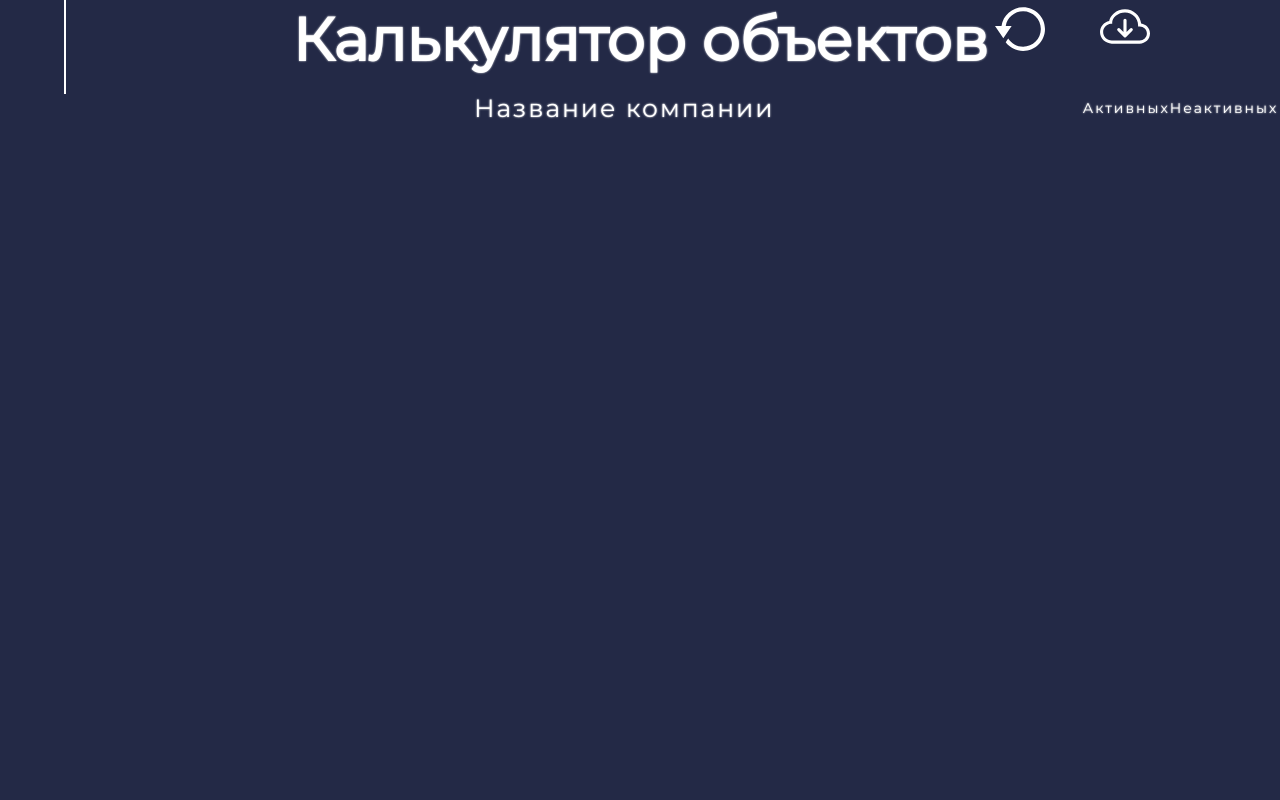
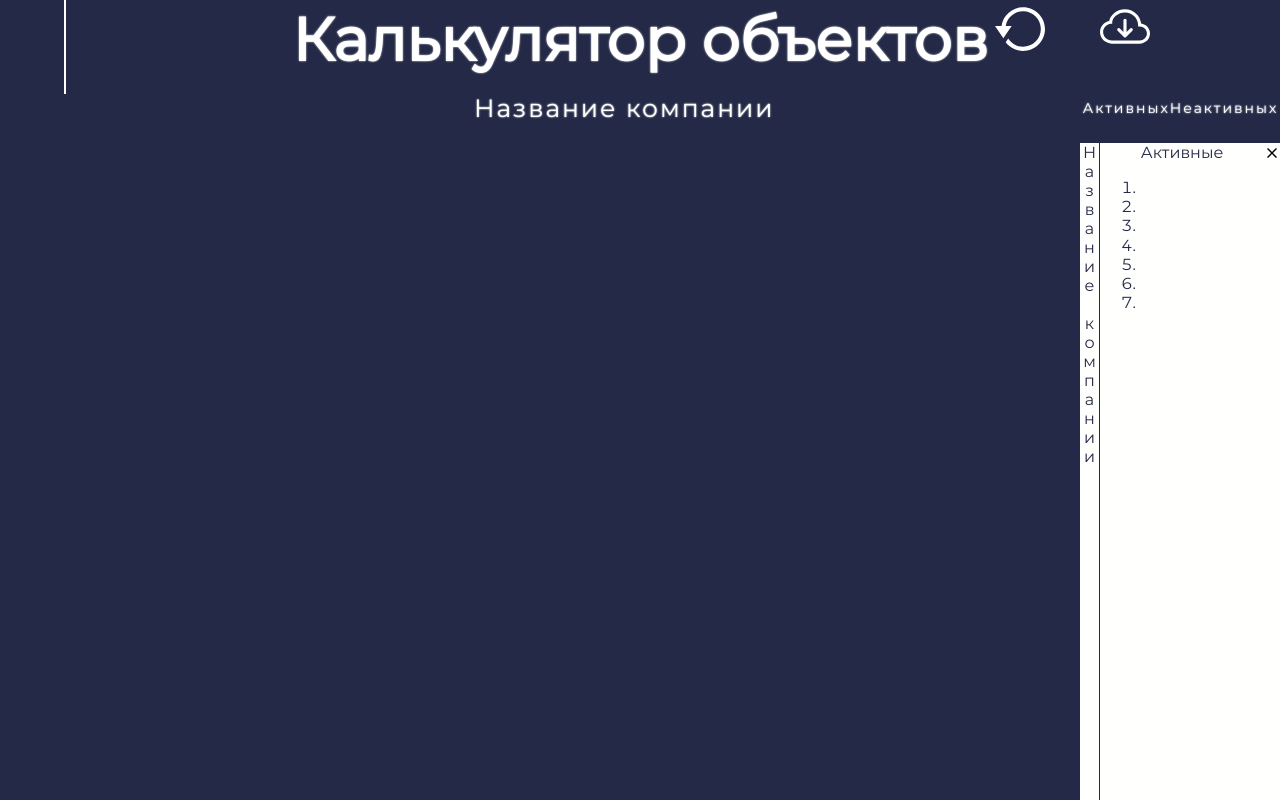
Before and after one commit to HakasLepehen/GS_1C, a website built with webpack: page index.html in a window 1280 px wide. Shown: the part 797-1597 px from the top of the page. Built offline with nearby package versions, Linux system fonts and the light colour scheme; files whose address does not match are found by name.

Commit message:
working with info-panel

```diff
--- a/index.html
+++ b/index.html
@@ -84,6 +84,23 @@
                 </div>
                 <div class="work-data">
 
+                    <div class="vehicle-info">
+                        <div class="info-title">Название компании</div>
+                        <div class="list-wrapper">
+                            <div class="list-label">Активные</div>
+                            <ol class="vehicle-list">
+                                <li></li>
+                                <li></li>
+                                <li></li>
+                                <li></li>
+                                <li></li>
+                                <li></li>
+                                <li></li>
+                            </ol>
+                        </div>
+                        <a role="button" class="vehicle-info-close"></a>
+                    </div>
+
                 </div>
             </div>
         </section>
--- a/src/styles/sections/section2.scss
+++ b/src/styles/sections/section2.scss
@@ -1,6 +1,6 @@
 @import "../ui-mixins";
+@import "../colors";
 .section2 {
-
   .modal {
     align-items: center;
     background: $backgroundWindow;
@@ -38,7 +38,8 @@
         display: flex;
         flex-direction: column;
 
-        &-login, &-password {
+        &-login,
+        &-password {
           background-color: $inputBackground;
           border-radius: 5px;
           border: none;
@@ -82,7 +83,9 @@
     justify-content: flex-end;
     width: 100%;
 
-    .refresh, .save-doc, .print {
+    .refresh,
+    .save-doc,
+    .print {
       @include submit-btn(50px, 100px);
       display: flex;
       justify-content: flex-end;
@@ -96,7 +99,8 @@
     }
 
     .save-doc {
-      background: center / contain no-repeat url("../media/cloud-arrow-down.svg"); // это не ошибка
+      background: center / contain no-repeat
+        url("../media/cloud-arrow-down.svg"); // это не ошибка
       margin-right: 5px;
     }
 
@@ -135,7 +139,8 @@
         font-size: 18px;
         width: 20%;
 
-        .active-objects-header, .inactive-objects-header {
+        .active-objects-header,
+        .inactive-objects-header {
           display: flex;
           flex: 0 0 50%;
           font-size: 14px;
@@ -193,7 +198,8 @@
           min-width: 200px;
           width: 20%;
 
-          .active-objects, .inactive-objects {
+          .active-objects,
+          .inactive-objects {
             align-items: center;
             border-radius: 15px;
             display: flex;
@@ -207,7 +213,8 @@
               border: 2px solid;
             }
 
-            &:active, &:focus {
+            &:active,
+            &:focus {
               outline: none;
             }
           }
@@ -245,6 +252,49 @@
           opacity: 1;
         }
       }
+
+      .vehicle-info {
+        background-color: $inputBackground;
+        color: $mainBackground;
+        display: flex;
+        font-size: 1rem;
+        height: 100%;
+        min-width: 200px;
+        position: absolute;
+        right: 0;
+
+        .info-title {
+          display: inline-block;
+          text-orientation: upright;
+          writing-mode: vertical-lr;
+        }
+
+        .list-wrapper {
+          border: 1px solid $mainBackground;
+          border-top: none;
+          border-right: none;
+          display: flex;
+          flex-direction: column;
+          flex-direction: flex-start;
+          width: 100%;
+
+          .list-label {
+            margin: 0 auto;
+          }
+
+          ol {
+            font-size: 1rem;
+            line-height: 1.2rem;
+          }
+        }
+
+        a {
+          background: center / contain no-repeat url("../media/close_icon.svg");
+          cursor: pointer;
+          height: 1.2rem;
+          width: 1.2rem;
+        }
+      }
     }
   }
 }
```
Also changed, not shown: src/media/close_icon.svg (added).
